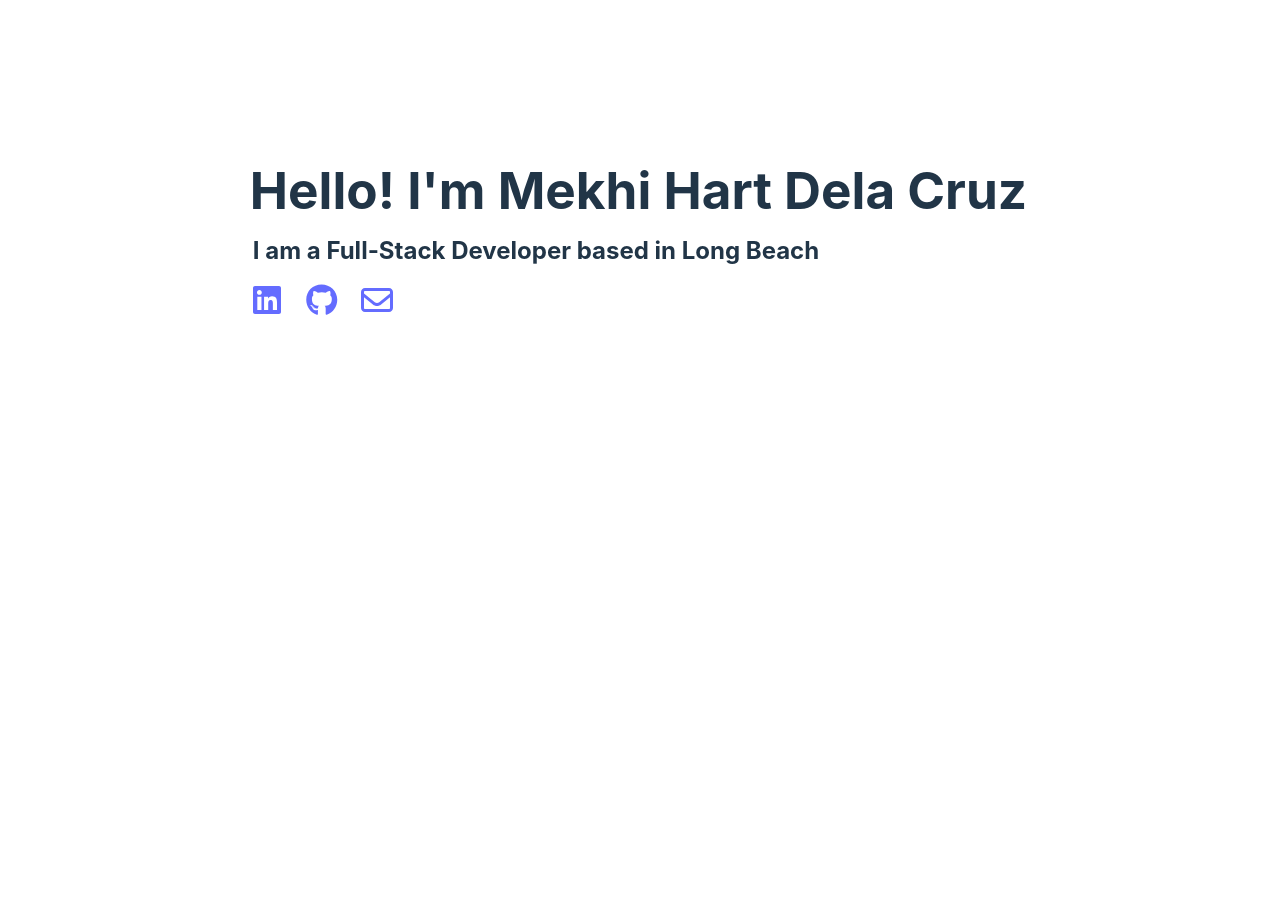
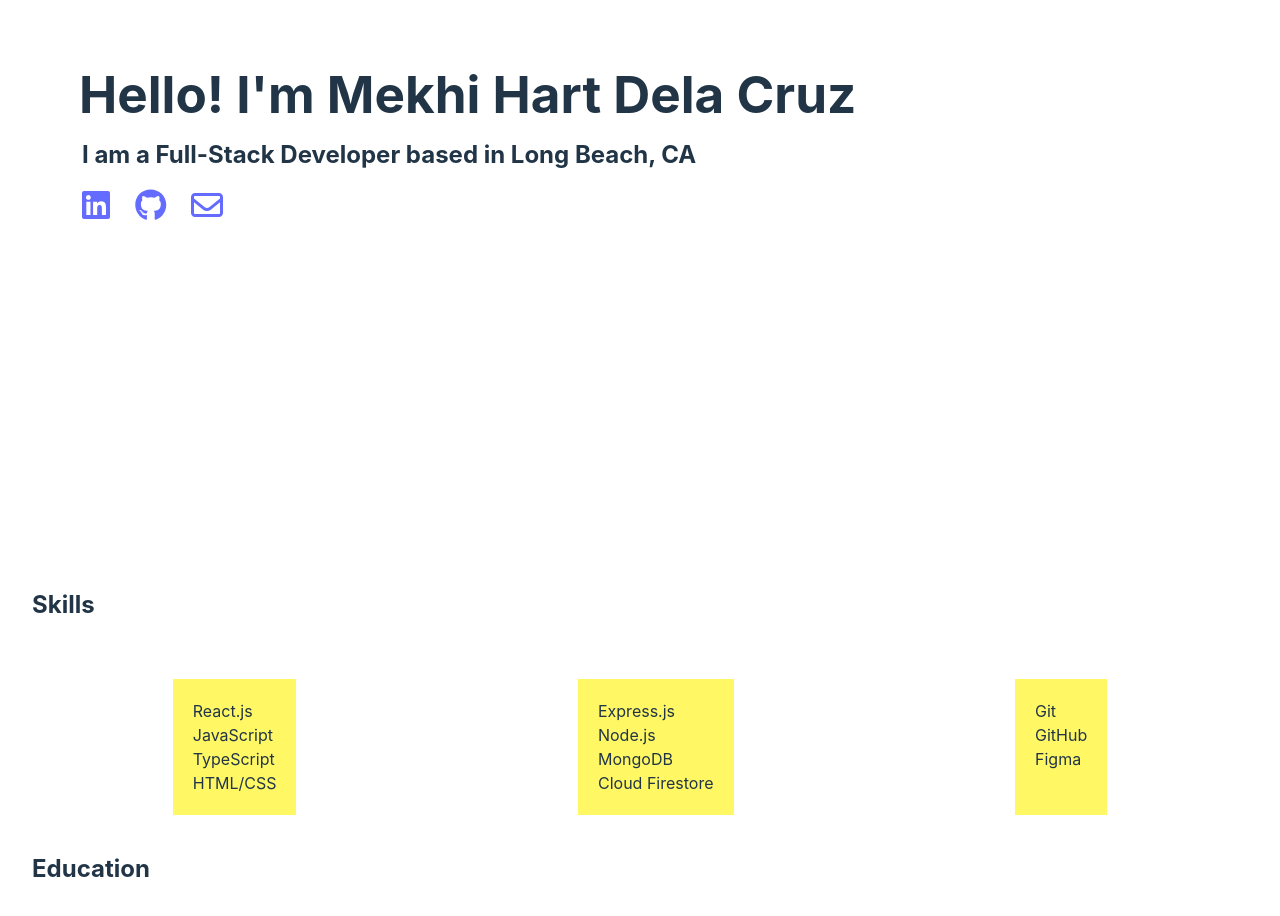
Before and after one commit to MekhiHart/portfolio, a React (Vite) app: page / in a window 1280 px wide. Shown: the part 180-1096 px from the top of the page. Before the commit the page ends 800 px from the top, so only its background shows below. Built offline with nearby package versions, Linux system fonts and the light colour scheme.

Commit message:
Added skills component into home

```diff
--- a/src/App.css
+++ b/src/App.css
@@ -7,8 +7,9 @@
 
 #root{
   display: flex;
+  flex-direction: column;
   width: 100%;
-  justify-content: center;
+  justify-content: left;
   max-width: 1280px;
   margin: 0 auto;
   padding: 2rem;
@@ -17,6 +18,8 @@
 .home--container{
   display: flex;
   flex-direction: column;
+  padding-top: 180px;
+  margin-left: 50px;
 }
 .home--container h1{
   margin-left: -3px
@@ -38,13 +41,40 @@
   scale:2;
 }
 
+.home--skills--container{
+  display: flex;
+  flex-direction: column;
+  justify-content: center;
+  margin-top: 350px;
+
+}
+
+.home--skills--subcontainer{
+  display: flex;
+  flex-direction: row;
+  justify-content: space-around;
+
+
+  margin-top: 20px;
+}
+
+.home--skills--subcontainer ul{
+  list-style-type: none;
+  background-color: #FFF764;
+  padding: 20px;
+}
+
 nav {
+  background-color: #FFF764;
   display: flex;
   flex-direction: row;
   justify-content: flex-end;
   align-items: center;
   width: 100%;
   height: 50px;
+
+  z-index: 100;
+
 }
 
 nav h2{
--- a/src/App.tsx
+++ b/src/App.tsx
@@ -3,7 +3,7 @@ import {BrowserRouter as Router,Routes, Route,useLocation, BrowserRouter} from "
 import './App.css'
 
 import NavBar from './Components/NavBar'
-import Home from './Components/Home'
+import Home from './Components/Home/Home'
 import Projects from './Components/Projects'
 import Resume from './Components/Resume'
 import Contact from './Components/Contact'
@@ -14,13 +14,16 @@ import { faEnvelope } from '@fortawesome/free-regular-svg-icons'
 import { faLinkedin, faGithub } from '@fortawesome/free-brands-svg-icons'
 library.add( faLinkedin, faGithub, faEnvelope)
 
+// JSON Data
+import data from "./Data/data.json"
+
 function App() {
 
   return (
     <BrowserRouter>
       <NavBar />
       <Routes>
-        <Route path="/" element={<Home icons={[faEnvelope,faLinkedin,faGithub]} />} />
+        <Route path="/" element={<Home icons={[faEnvelope,faLinkedin,faGithub]} skills={data.skills} />} />
         <Route path="/Projects" element={<Projects/>} />
         <Route path="/Resume" element={<Resume/>} />
         <Route path="/Contact" element={<Contact/>} />
--- a/src/Components/Home.tsx
+++ /dev/null
@@ -1,21 +0,0 @@
-import { FontAwesomeIcon } from '@fortawesome/react-fontawesome'
-export default function Home(props: any){
-    const [faEnvelope,faLinkedin,faGithub] = props.icons
-    return (
-
-        <div className="home--container">
-
-            <h1>Hello! I'm Mekhi Hart Dela Cruz</h1>
-            <h2>I am a Full-Stack Developer based in Long Beach</h2>
-
-            <div className="home--links">
-                <a className="home--icon" href="https://www.linkedin.com/in/mekhihart-delacruz/" target="_blank" rel="noreferrer"><FontAwesomeIcon icon={faLinkedin}/> </a>
-                <a className="home--icon" href="https://github.com/MekhiHart" target="_blank" rel="noreferrer"> <FontAwesomeIcon icon={faGithub}/></a>
-                <a className="home--icon" href="mailto:mekhihartdelacruz@gmail.com" target="_blank" rel="noreferrer"> <FontAwesomeIcon icon={faEnvelope}/></a>
-            </div>
-
-
-        </div>
-
-    )
-}
--- /dev/null
+++ b/src/Components/Home/Home.tsx
@@ -0,0 +1,32 @@
+import { FontAwesomeIcon } from '@fortawesome/react-fontawesome'
+import Skills from './Skills'
+export default function Home(props: any){
+    const [faEnvelope,faLinkedin,faGithub] = props.icons
+    return (
+
+        <>
+            <div className="home--container">
+                <h1>Hello! I'm Mekhi Hart Dela Cruz</h1>
+                <h2>I am a Full-Stack Developer based in Long Beach, CA</h2>
+
+                <div className="home--links">
+                    <a className="home--icon" href="https://www.linkedin.com/in/mekhihart-delacruz/" target="_blank" rel="noreferrer"><FontAwesomeIcon icon={faLinkedin}/> </a>
+                    <a className="home--icon" href="https://github.com/MekhiHart" target="_blank" rel="noreferrer"> <FontAwesomeIcon icon={faGithub}/></a>
+                    <a className="home--icon" href="mailto:mekhihartdelacruz@gmail.com" target="_blank" rel="noreferrer"> <FontAwesomeIcon icon={faEnvelope}/></a>
+                </div>
+            </div>
+
+            <div className="home--skills--container">
+                <h2>Skills</h2>
+                <div className="home--skills--subcontainer">
+                    <Skills skills={props.skills}/>
+                </div>
+            </div>
+
+            <div className="home--education--container">
+                <h2>Education</h2>
+            </div>
+        </>
+
+    )
+}
--- /dev/null
+++ b/src/Components/Home/Skills.tsx
@@ -0,0 +1,24 @@
+export default function Skills(props:any){
+
+    console.log("Skikksss: ", props.skills.frontEnd)
+
+    const createSkills = (skills: Array<String>) => {
+        const skillsDiv = []
+        for(let skill of skills){
+            console.log("Skills: ", skill)
+            skillsDiv.push(
+                <li>{skill}</li>
+            )
+        }
+        return <ul>{skillsDiv}</ul>
+    }
+
+    // console.log("Creating SkillllsslslslL: ",createSkills(props.skills))
+    return(
+        <>
+            {createSkills(props.skills.frontEnd)}
+            {createSkills(props.skills.backEnd)}
+            {createSkills(props.skills.software)}
+        </>
+    )
+}
--- a/src/Components/Projects.tsx
+++ b/src/Components/Projects.tsx
@@ -1,5 +1,12 @@
 export default function Projects(){
     return(
-        <div> Projects </div>
+        <div className="project--container">
+
+
+            <h1>Projects</h1>
+            <p><img  src="https://github-readme-stats.vercel.app/api?username=mekhihart&show_icons=true&theme=ayu-mirage&hide_border=true&locale=en&hide=issues,contribs" alt="mekhihart" /></p>
+
+
+        </div>
     )
 }
--- /dev/null
+++ b/src/Data/data.json
@@ -0,0 +1,21 @@
+{
+    "skills" : {
+        "frontEnd":[
+            "React.js",
+            "JavaScript",
+            "TypeScript",
+            "HTML/CSS"
+        ],
+        "backEnd":[
+            "Express.js",
+            "Node.js",
+            "MongoDB",
+            "Cloud Firestore"
+        ],
+        "software":[
+            "Git",
+            "GitHub",
+            "Figma"
+        ]
+    }
+}
```
Also changed, not shown: 1 other file (tests, documents, lock files or other folders).
